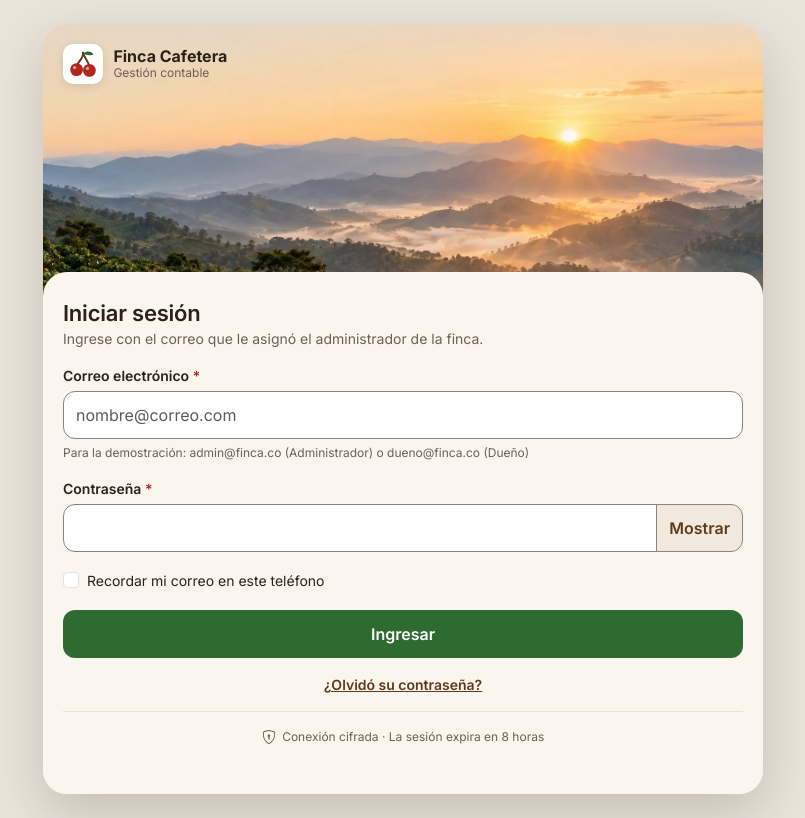
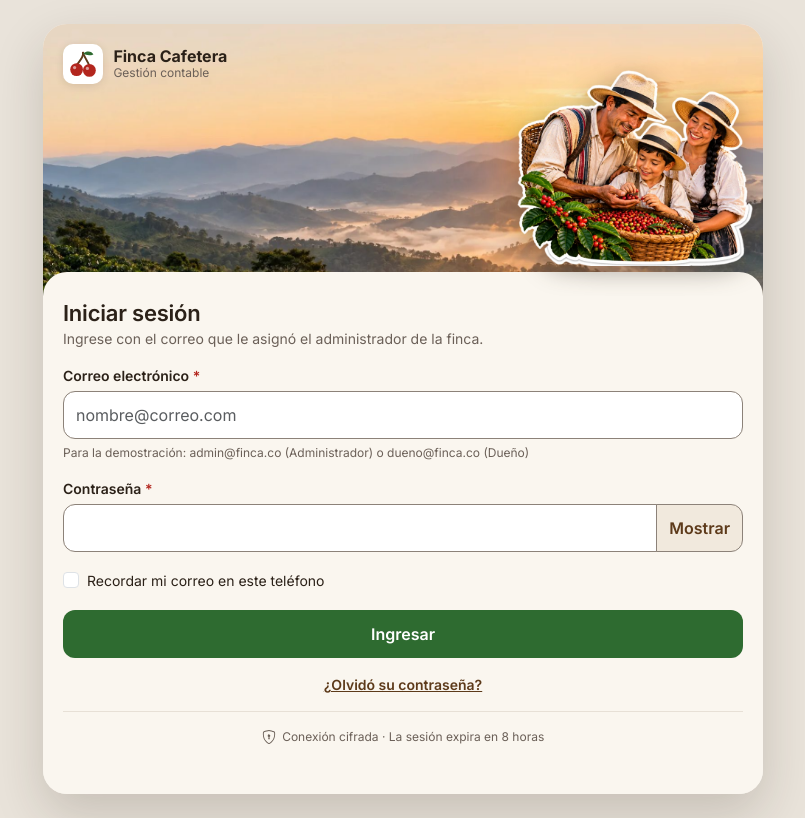
Before and after one commit to simontouzard5-adso5/maqueta-finca-cafetera, a plain HTML site: page index.html in a window 1280 px wide. Shown: the whole page, without its empty margins (237-1042 px from the left). Drawn offline with Linux system fonts and the light colour scheme.

Commit message:
Update index.html

```diff
--- a/index.html
+++ b/index.html
@@ -14,6 +14,7 @@
   <a class="saltar" href="#contenido">Saltar al contenido</a>
   <div class="portada">
     <img class="ilustracion" src="img/cafetal.jpg" alt="Cafetal en las montañas al amanecer, con neblina en los valles">
+    <img class="sticker-familia" src="img/sticker-familia.webp" alt="Familia caficultora recogiendo granos de café" width="640" height="530">
     <div class="marca-acceso"><img src="img/logo.svg" alt="Logotipo: cereza de café"><span>Finca Cafetera<small>Gestión contable</small></span></div>
   </div>
   <main id="contenido" class="hoja-acceso">
```
